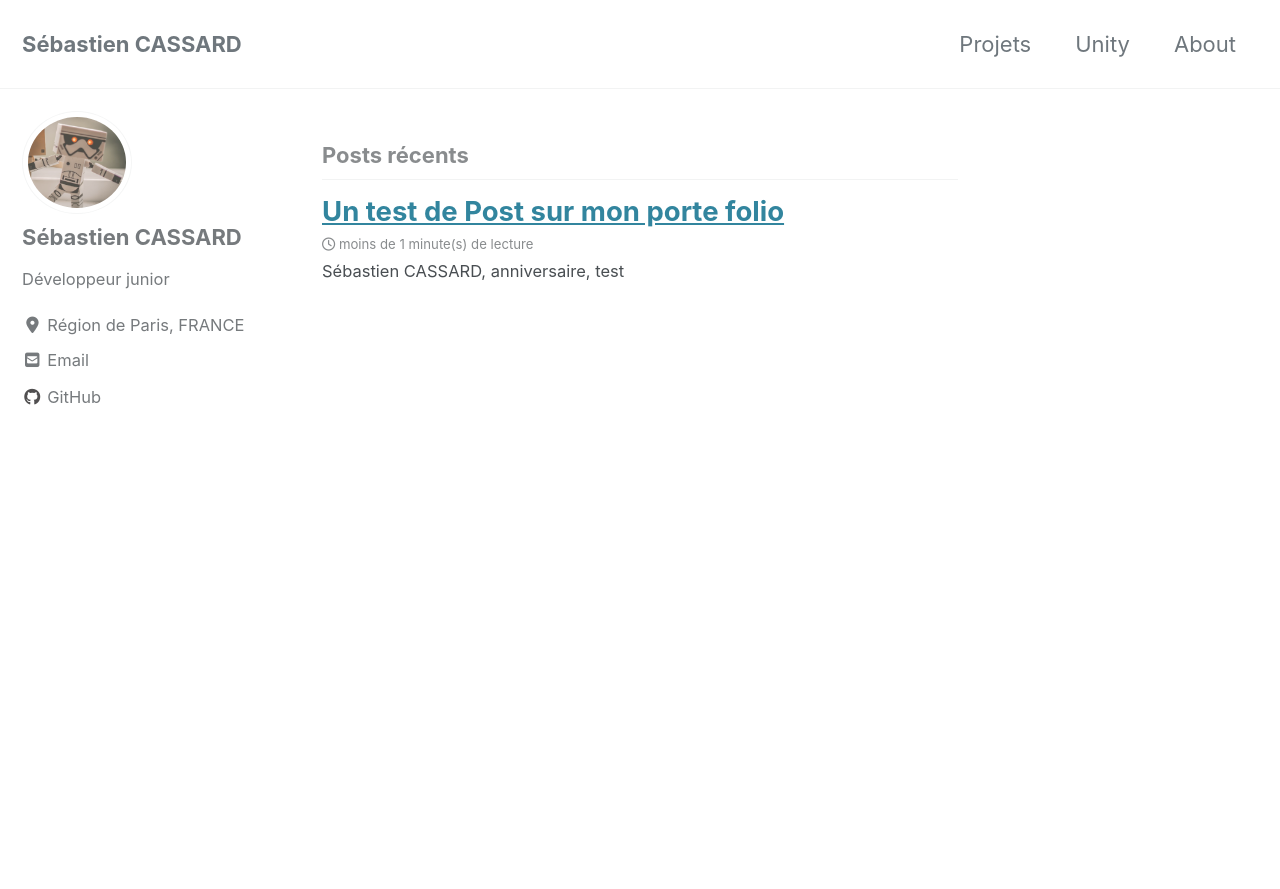
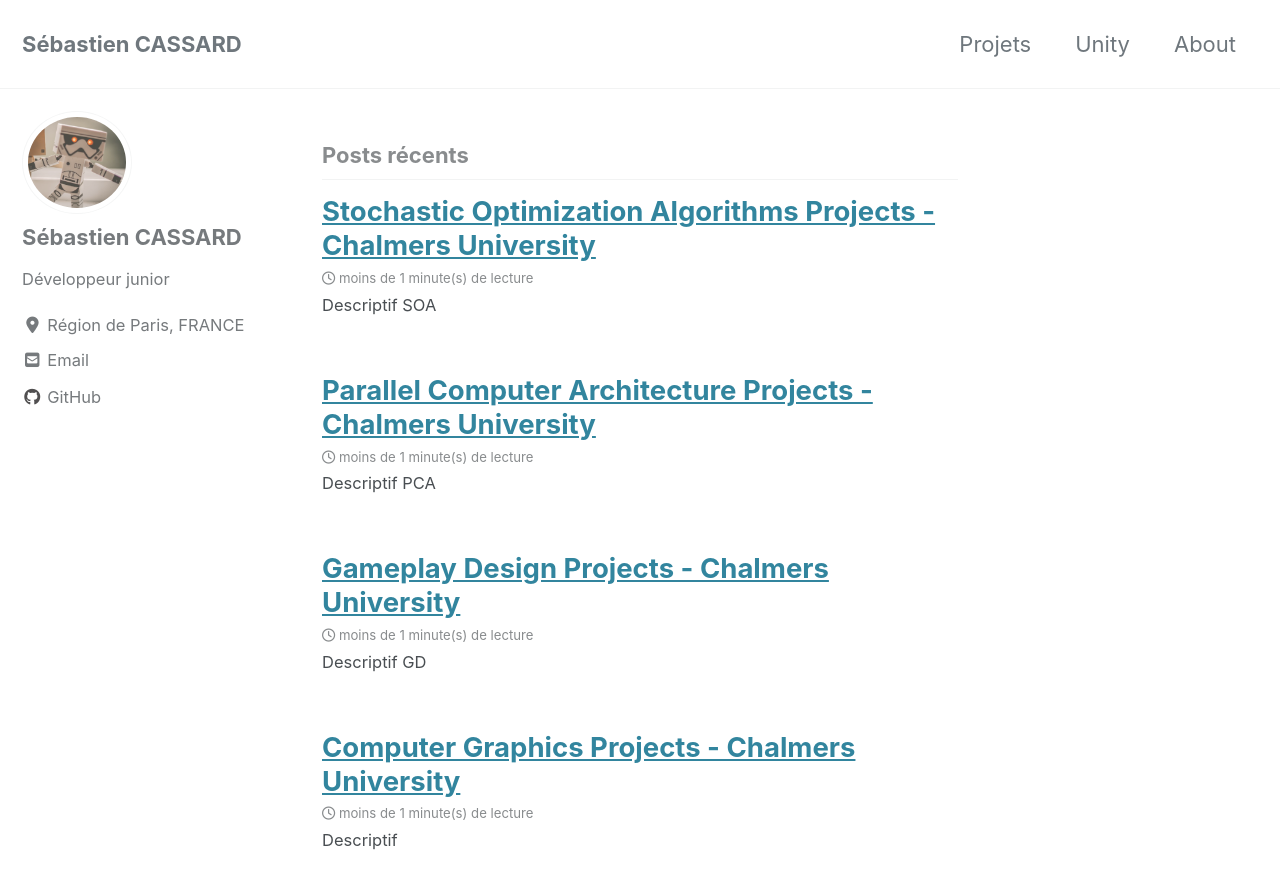
Before and after one commit to Cassards/cassards.github.io, a Jekyll site: the page built from index.html, in a window 1280 px wide and 900 px high. Shown: the top 889 px of the window. Built offline with Jekyll 4.4.1, drawn with Linux system fonts in a browser that asks for light colours; cached includes are drawn as plain includes; nearby versions of some CDN libraries; the list of posts is cut into pages by our own code.

Commit message:
Create post for chalmers projet + add links in project page

````diff
--- a/_pages/Projets.md
+++ b/_pages/Projets.md
@@ -6,24 +6,41 @@
 header:
     image: "/images/fort point.png"
 ---
-Vous retrouverez sur cette pages l'ensembles des projets que j'ai réalisées ou auxquels j'ai pu participer.
+Vous retrouverez sur cette pages l'ensembles des projets que j'ai réalisés ou auxquels j'ai pu participer.
 
 ## Projets Scolaires
 
-* Chalmers University of Technology (Suède)
-`[checklist : Archi, Bio, Game design, CG]`
-* Grenoble INP - Ensimag
-`[ checklist : CG, Crowley, POO / Projet gl, algo d'optimisation (projet rust ?), programmation concurrente ]`
+### Chalmers University of Technology (Suède)
+* [Computer Graphics](/computer-graphics-chalmers/)
+* [Gameplay Design](/gameplay-design-chalmers/)
+* [Stochastic Optimization Algorithms](/stochastic-optimization-algorithms-chalmers/)
+* [Parallel Computer Architecture](/parallel-computer-architecture-chalmers/)
+
+### Grenoble INP - Ensimag
+* CG
+* Crowley
+* POO / Projet gl
+* Projet rust ?
+* Programmation concurrente
+* Projet web ?
 
 ## Projets Personnels
 
-* Réalisations personnelles
+### Réalisations personnelles
+* Call of Ducky
+* Fragrance of last coffee
+* Ring
+* Freeze
 
-* Réalisations en groupes
+### Réalisations en groupes
+* Grumpy Gramps
+* One Day
+* MetaWordPhose
+
+------
 
 ## Projets par catégories
 <!-- Copy the code below and put it on the page where your projects will all be listed. -->
-test 1
 {% include base_path %}
 {% include group-by-array collection=site.posts field="tags" %}
 
@@ -34,15 +51,3 @@
     {% include archive-single.html %}
   {% endfor %}
 {% endfor %}
-
-test 2
-{% include base_path %}
-{% include group-by-array collection=site.posts field="tags" %}
-
-{% for tag in group_names %}
-  {% assign posts = group_items[forloop.index0] %}
-  <h3 id="{{ tag | slugify }}" class="archive__subtitle">{{ tag }}</h3>
-  {% for post in posts %}
-    {% include archive-single.html %}
-  {% endfor %}
-{% endfor %}
--- /dev/null
+++ b/_posts/2019-02-19-ComputerGraphicsChamers.md
@@ -0,0 +1,43 @@
+---
+title: "Computer Graphics Projects - Chalmers University"
+date: 2019-02-19
+permalink: /computer-graphics-chalmers/
+tags: [opengl, c++, chalmers, graphique 3D]
+header:
+    image: "/images/perceptron/percept.jpg"
+excerpt: "Descriptif"
+mathjax: true
+---
+
+# Computer Graphics
+
+## Titre 2
+
+### Titre 3
+
+[lien](https://cassards.github.io/)
+
+Blablablablabla:
+* Bla 1
+* bla 2
+* bla 3
+
+Python code block:
+```python
+import numpy as np
+
+def test_function(x,y):
+    z = np.sum(x,y)
+    return z
+```
+image:
+<img src="{{ site.url }}{{ site.baseurl }}/images/perceptron/linsep.jpg" alt="linearly separable data">
+
+image Kramdown:
+![alt]({{ site.url }}{{ site.baseurl }}/images/perceptron/linsep.jpg)
+
+math:
+
+$$z=x+y$$
+
+inline math $$z=x+y$$
--- /dev/null
+++ b/_posts/2019-02-19-GameplayDesignChamers.md
@@ -0,0 +1,43 @@
+---
+title: "Gameplay Design Projects - Chalmers University"
+date: 2019-02-19
+permalink: /gameplay-design-chalmers/
+tags: [gamedesign, gameplay, chalmers]
+header:
+    image: "/images/perceptron/percept.jpg"
+excerpt: "Descriptif GD"
+mathjax: true
+---
+
+# Gameplay Design
+
+## Titre 2
+
+### Titre 3
+
+[lien](https://cassards.github.io/)
+
+Blablablablabla:
+* Bla 1
+* bla 2
+* bla 3
+
+Python code block:
+```python
+import numpy as np
+
+def test_function(x,y):
+    z = np.sum(x,y)
+    return z
+```
+image:
+<img src="{{ site.url }}{{ site.baseurl }}/images/perceptron/linsep.jpg" alt="linearly separable data">
+
+image Kramdown:
+![alt]({{ site.url }}{{ site.baseurl }}/images/perceptron/linsep.jpg)
+
+math:
+
+$$z=x+y$$
+
+inline math $$z=x+y$$
--- /dev/null
+++ b/_posts/2019-02-19-ParallelComputerArchitectureChamers.md
@@ -0,0 +1,43 @@
+---
+title: "Parallel Computer Architecture Projects - Chalmers University"
+date: 2019-02-19
+permalink: /parallel-computer-architecture-chalmers/
+tags: [programmation concurrente, c++, chalmers, architecture]
+header:
+    image: "/images/perceptron/percept.jpg"
+excerpt: "Descriptif PCA"
+mathjax: true
+---
+
+# PCA
+
+## Titre 2
+
+### Titre 3
+
+[lien](https://cassards.github.io/)
+
+Blablablablabla:
+* Bla 1
+* bla 2
+* bla 3
+
+Python code block:
+```python
+import numpy as np
+
+def test_function(x,y):
+    z = np.sum(x,y)
+    return z
+```
+image:
+<img src="{{ site.url }}{{ site.baseurl }}/images/perceptron/linsep.jpg" alt="linearly separable data">
+
+image Kramdown:
+![alt]({{ site.url }}{{ site.baseurl }}/images/perceptron/linsep.jpg)
+
+math:
+
+$$z=x+y$$
+
+inline math $$z=x+y$$
--- /dev/null
+++ b/_posts/2019-02-19-StochasticOptimizationAlgorithmsChamers.md
@@ -0,0 +1,43 @@
+---
+title: "Stochastic Optimization Algorithms Projects - Chalmers University"
+date: 2019-02-19
+permalink: /stochastic-optimization-algorithms-chalmers/
+tags: [matlab, optimization, chalmers, métaheuristiques]
+header:
+    image: "/images/perceptron/percept.jpg"
+excerpt: "Descriptif SOA"
+mathjax: true
+---
+
+# SOA
+
+## Titre 2
+
+### Titre 3
+
+[lien](https://cassards.github.io/)
+
+Blablablablabla:
+* Bla 1
+* bla 2
+* bla 3
+
+Python code block:
+```python
+import numpy as np
+
+def test_function(x,y):
+    z = np.sum(x,y)
+    return z
+```
+image:
+<img src="{{ site.url }}{{ site.baseurl }}/images/perceptron/linsep.jpg" alt="linearly separable data">
+
+image Kramdown:
+![alt]({{ site.url }}{{ site.baseurl }}/images/perceptron/linsep.jpg)
+
+math:
+
+$$z=x+y$$
+
+inline math $$z=x+y$$
````
